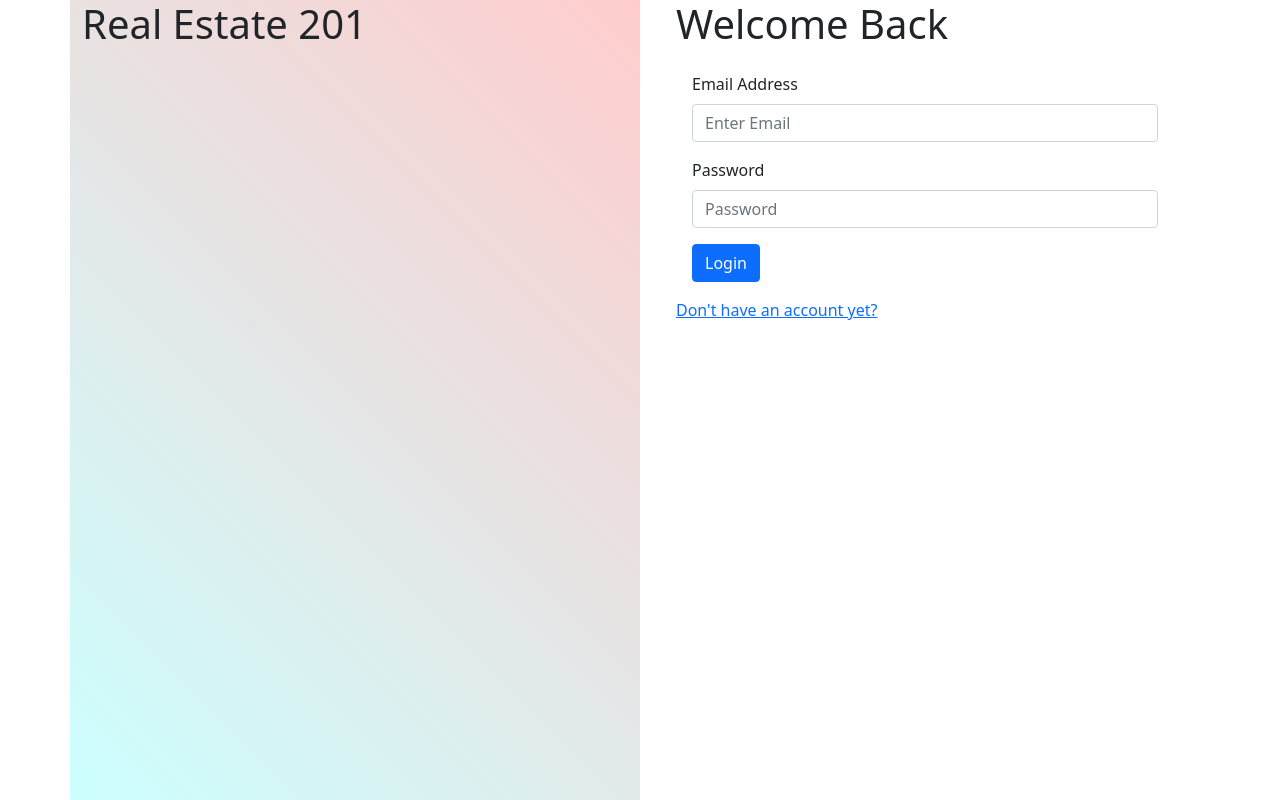
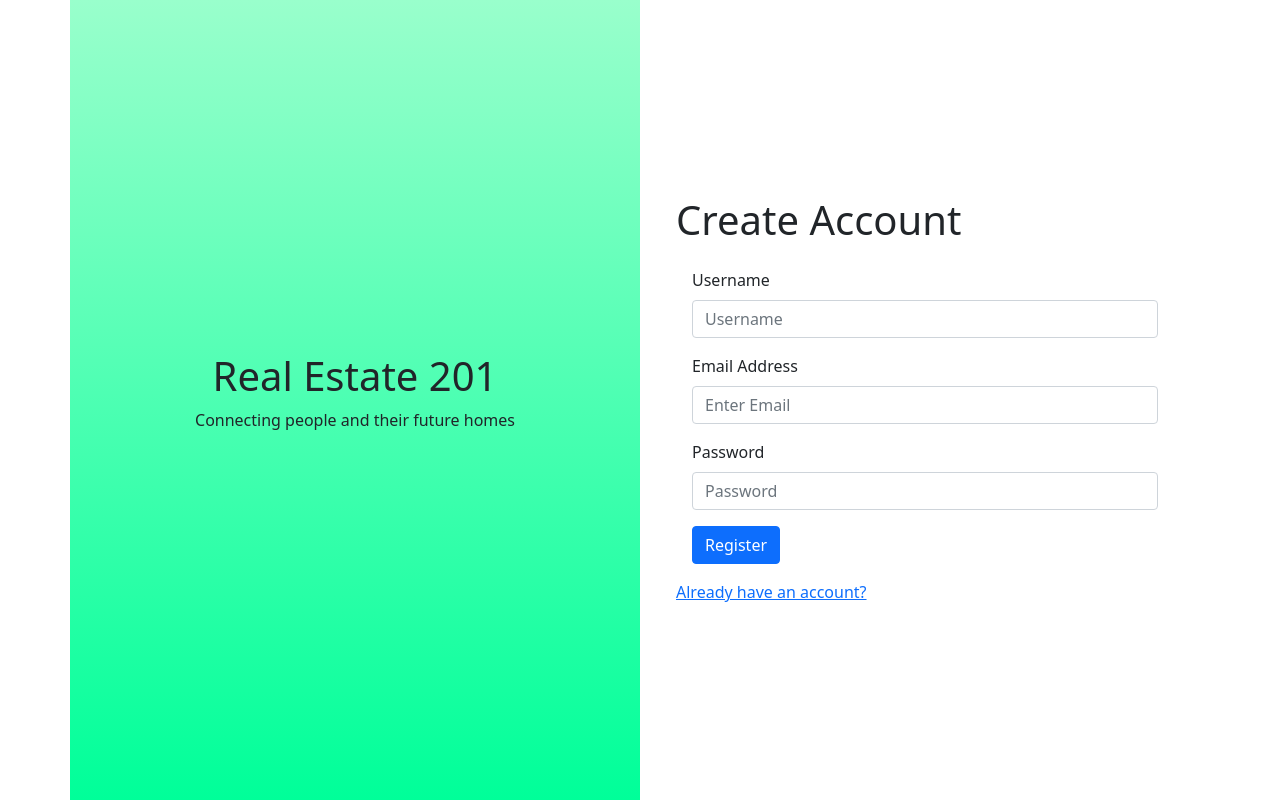
Before and after one commit to jshin720/Real-Estate-201, a React (Create React App) app in the folder client/: page /#/register in a window 1280 px wide. Before the commit this address led to /#/login. Built offline with nearby package versions, Linux system fonts and the light colour scheme.

Commit message:
added layout to from and headings

```diff
--- a/client/src/login.tsx
+++ b/client/src/login.tsx
@@ -14,7 +14,7 @@ import { Link } from 'react-router-dom';
 
 function Login() {
   return (
-    <Container fluid="md">
+    <Container fluid>
       <Row>
         <Col>
           <h1>Welcome Back</h1>
--- a/client/src/register.tsx
+++ b/client/src/register.tsx
@@ -14,7 +14,7 @@ import { Link } from 'react-router-dom';
 
 function Register() {
   return (
-    <Container fluid="md">
+    <Container fluid>
       <Row>
         <Col>
           <h1>Create Account</h1>
--- a/client/src/splash.css
+++ b/client/src/splash.css
@@ -1,4 +1,4 @@
 #bg-cover {
-  height: 100vh;
-  background: linear-gradient(45deg, #CCFFFF, #FFCCCC);
+  height: 100%;
+  background: linear-gradient(to bottom, #99ffcc 0%, #00ff99 100%);
 }
--- a/client/src/splash.tsx
+++ b/client/src/splash.tsx
@@ -9,12 +9,13 @@ interface SplashProps {
 const Splash = ({ entryPoint }: SplashProps) => {
 
     return (
-        <Container>
-            <Row>
-                <Col sm={12} md={6} id="bg-cover">
+        <Container className="vw-100 vh-100">
+            <Row className="v-100 h-100">
+                <Col sm={12} md={6} id="bg-cover" className="d-flex flex-column justify-content-center align-items-center">
                    <h1>Real Estate 201</h1>
+                   <p>Connecting people and their future homes</p>
                 </Col>
-                <Col className="vh-100" sm={12} md={6}>
+                <Col className="h-100 d-flex align-items-center justify-content-center" sm={12} md={6}>
                     {entryPoint === 'login' ? <Login /> : <Register />}
                 </Col>
             </Row>
```
